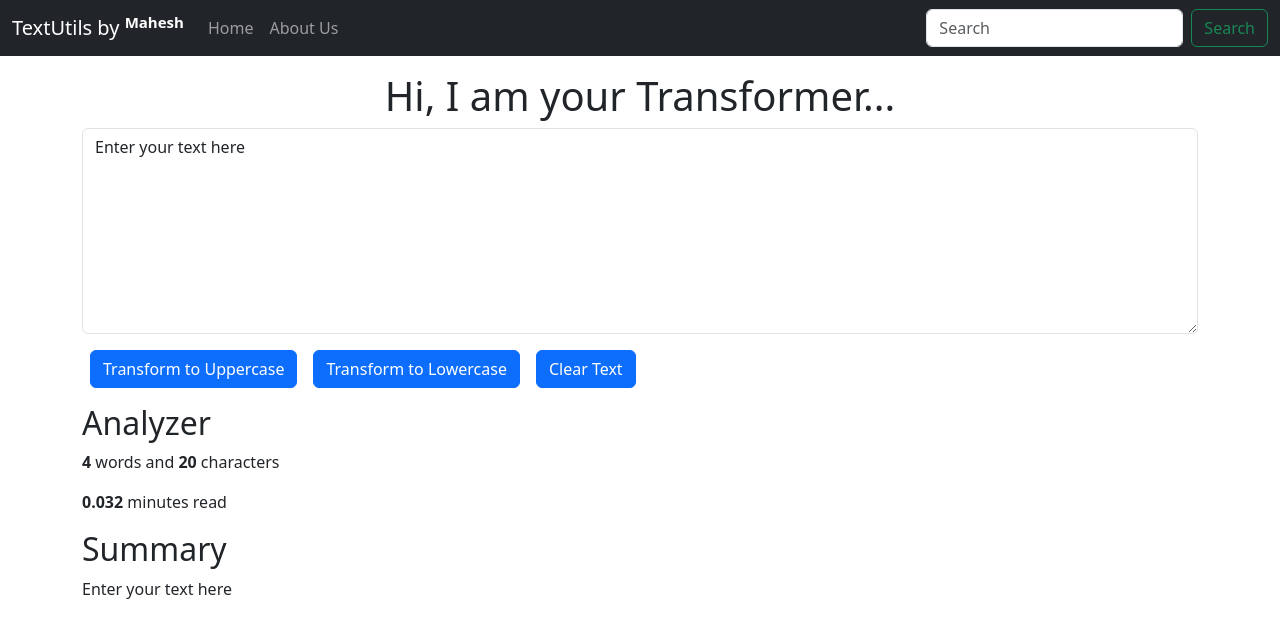
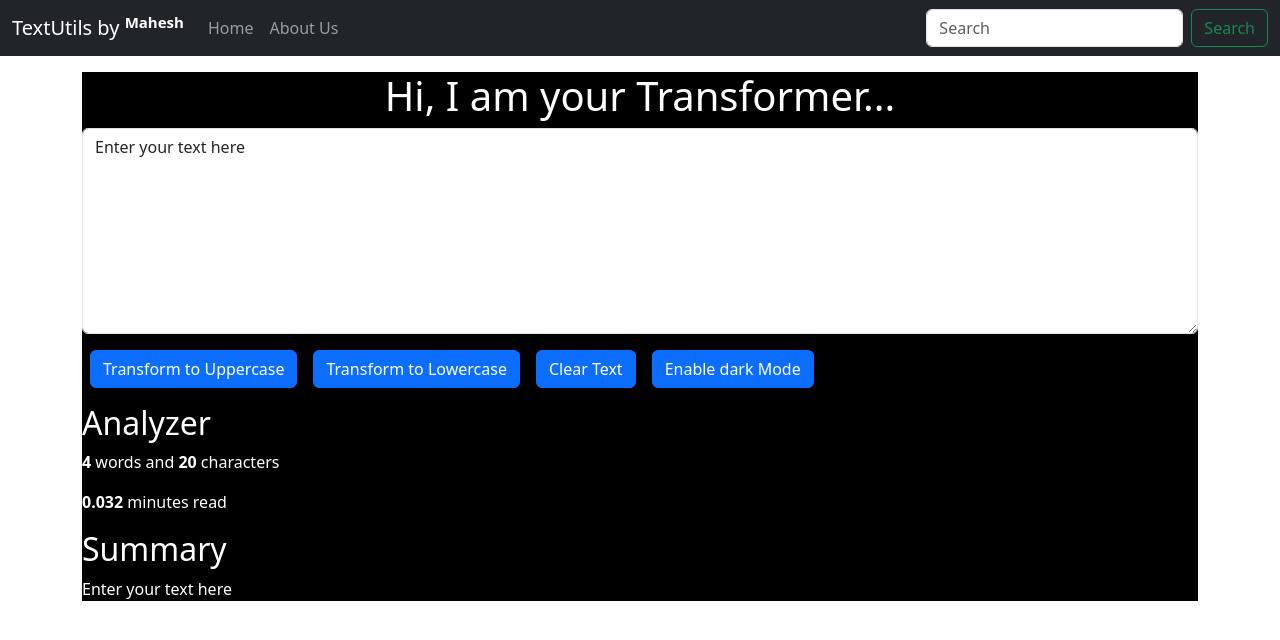
Before and after one commit to maheshmore667/Text-Transformer, a React (Create React App) app: page / in a window 1280 px wide. Shown: the top 640 px of the page. Built offline with nearby package versions, Linux system fonts and the light colour scheme.

Commit message:
Dark Mode functionality

```diff
--- a/src/Components/TextContainer.js
+++ b/src/Components/TextContainer.js
@@ -2,6 +2,10 @@ import React, { useState } from 'react';
 
 export default function TextContainer() {
     const[text, setText] = useState("Enter your text here");
+    const[style, setMyStyle] = useState({
+        color : "white",
+        backgroundColor : "black"
+    })
 
     const handleOnChange = (event) =>{
         setText(event?.target?.value);
@@ -19,10 +23,27 @@ export default function TextContainer() {
         setText("");
     }
 
+    const enableDarkMode = () =>{
+       if(style.color ==="white") {
+        setMyStyle({
+            color : "black",
+            backgroundColor : "white"
+        });
+       } else {
+        setMyStyle({
+            color : "white",
+            backgroundColor : "black"
+        });
+       }
+
+    }
+
+
 
   return (
     <>
-     <div classNameName="my-3">
+    <div style={style}>
+    <div classNameName="my-3" >
         <div className="mb-3">
                 <div className="mb-3  text-center">
                 <h1>Hi, I am your Transformer... </h1>
@@ -32,6 +53,7 @@ export default function TextContainer() {
         <button className="btn btn-primary mx-2" onClick={handleUppercase}>Transform to Uppercase</button>
         <button className="btn btn-primary mx-2" onClick={handleLowercase}>Transform to Lowercase</button>
         <button className="btn btn-primary mx-2" onClick={cleartext}>Clear Text</button>
+        <button className="btn btn-primary mx-2" onClick={enableDarkMode}>Enable dark Mode</button>
     </div>
     <div className="my-3">
         <h2>Analyzer</h2>
@@ -40,6 +62,8 @@ export default function TextContainer() {
         <h2>Summary</h2>
         <span className="my-1">{text}</span>
     </div>
+    </div>
+
     </>
 
   )
```
